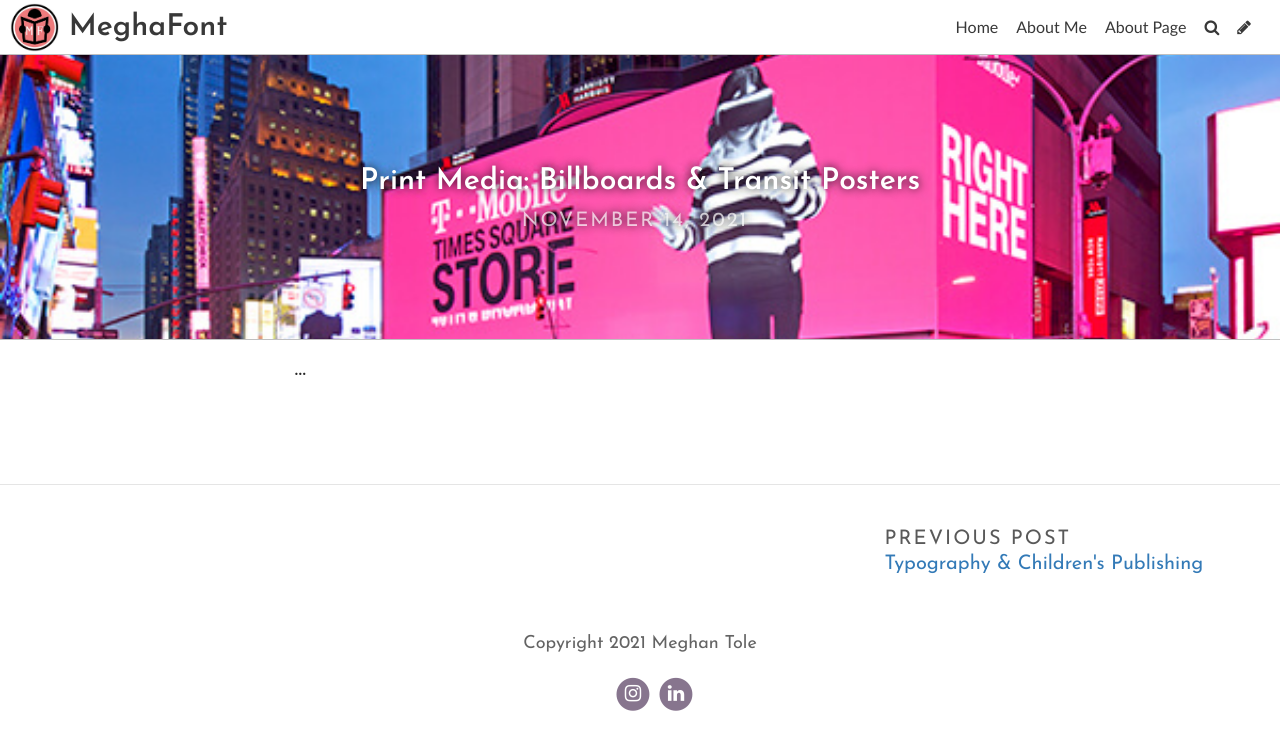
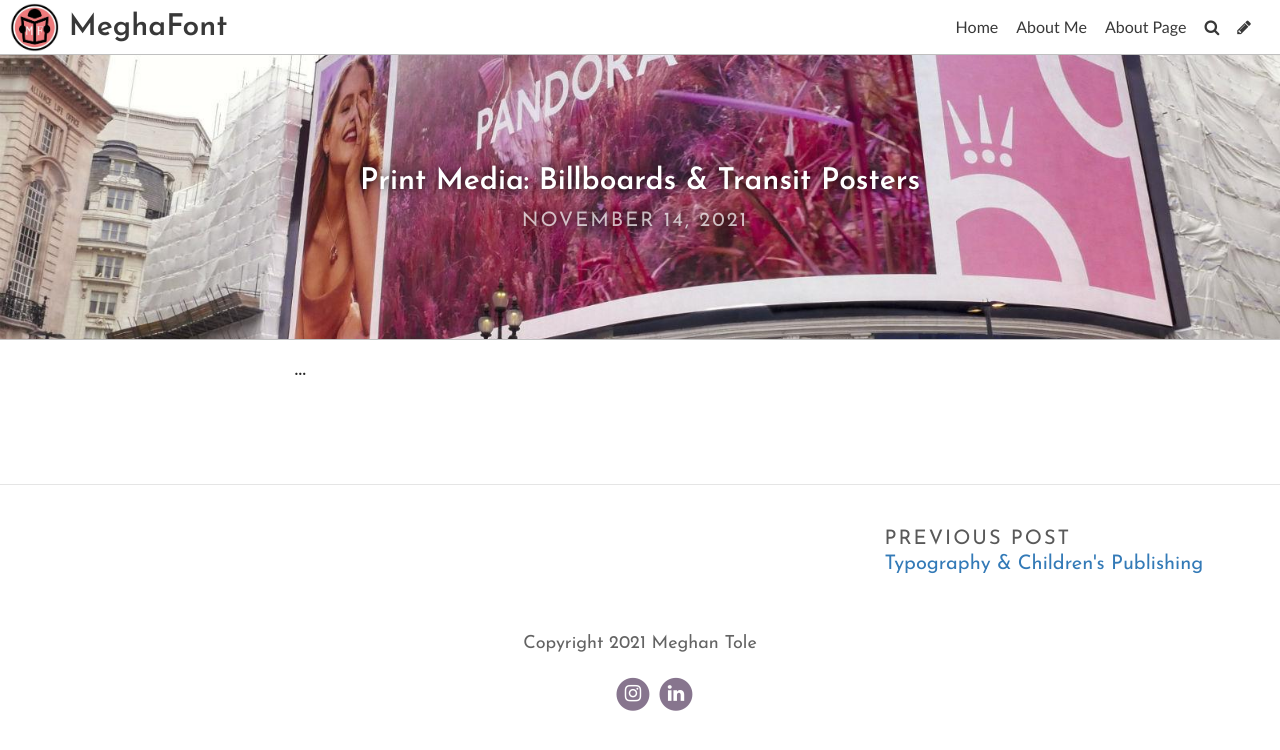
Before and after one commit to meghantole/tarm, a Jekyll site: the page built from _posts/2021-11-14-print-media-billboards-transit-posters.md, in a window 1280 px wide. Shown: the top 750 px of the page. Built offline with Jekyll 4.4.1, drawn with Linux system fonts in a browser that asks for light colours; some web fonts are replaced.

Commit message:
Update Post “2021-11-14-print-media-billboards-transit-posters”

```diff
--- a/_posts/2021-11-14-print-media-billboards-transit-posters.md
+++ b/_posts/2021-11-14-print-media-billboards-transit-posters.md
@@ -2,7 +2,7 @@
 layout: post
 title: "Print Media: Billboards & Transit Posters"
 date: 2021-11-14T17:02:57.731Z
-image: ../uploads/digitalscreens_silvercast_full.jpeg
+image: ../uploads/pandora-piccadillylights2.jpeg
 title_color: "#ffffff"
 comments: false
 ---
```
Also changed, not shown: uploads/pandora-piccadillylights2.jpeg (added).
